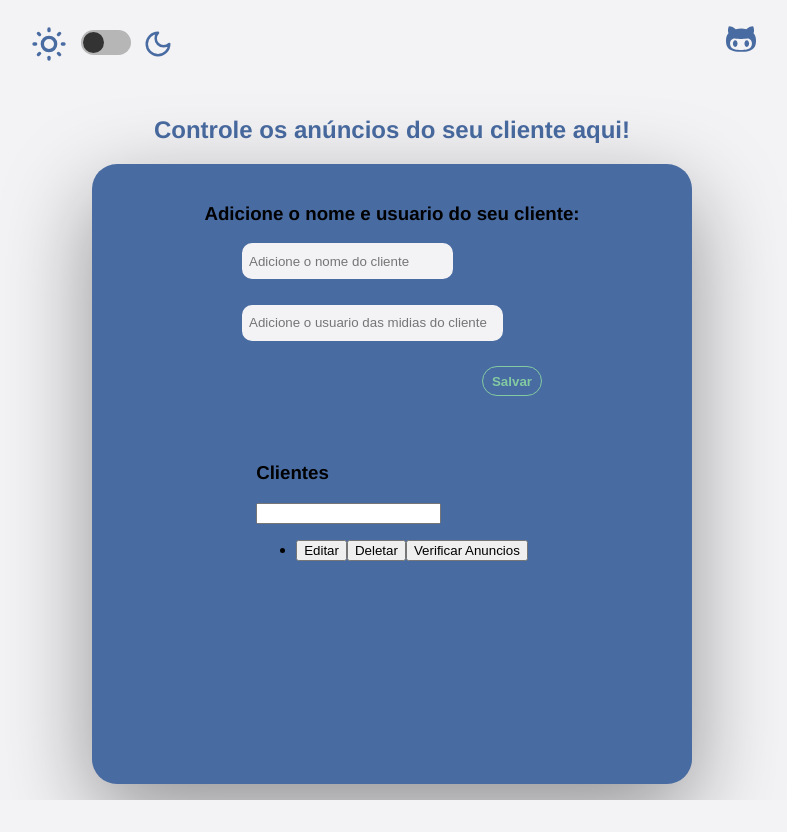
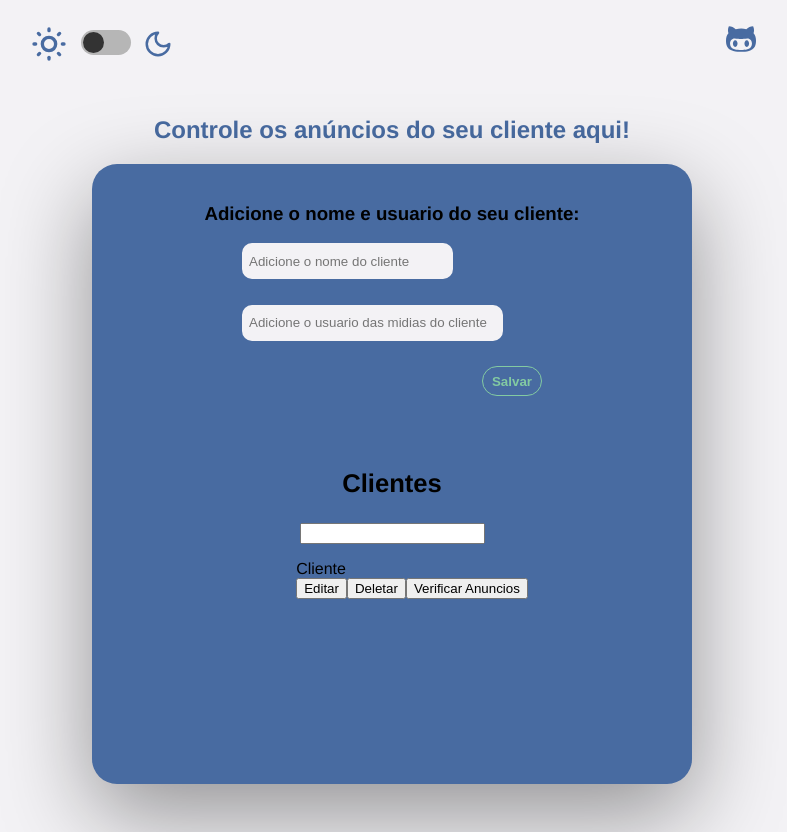
Before and after one commit to LukasLimalkl/trafego-front, a Next.js app: page / in a window 1280 px wide. Shown: the whole page, without its empty margins (248-1035 px from the left). Before the commit the page ends 800 px from the top, so only its background shows below. Built offline with nearby package versions, Linux system fonts and the light colour scheme.

Commit message:
feat: adding height to div

```diff
--- a/src/components/clientsForm/index.tsx
+++ b/src/components/clientsForm/index.tsx
@@ -11,6 +11,7 @@ export default function ClientsForm() {
         <form action="" className="all-clients">
           <ul className="ul-clients">
             <li className="list-clients">
+              <span>Cliente</span>
               <div className="button-box">
                 <button className="edit-button">Editar</button>
                 <button className="delete-button">Deletar</button>
--- a/src/components/clientsForm/styles.ts
+++ b/src/components/clientsForm/styles.ts
@@ -1,7 +1,20 @@
 import styled from 'styled-components';
 
 export const Container = styled.div`
-  display: flex;
-  justify-content: center;
-  flex-direction: column;
+  .box-clients {
+    display: flex;
+    justify-content: center;
+    align-items: center;
+    flex-direction: column;
+  }
+
+  .title-clients {
+    font-size: 1.6rem;
+  }
+
+  .all-clients {
+  }
+  li {
+    list-style: none;
+  }
 `;
--- a/src/components/mainBox/styles.ts
+++ b/src/components/mainBox/styles.ts
@@ -13,7 +13,7 @@ export const Container = styled.div`
 
   .box {
     width: 600px;
-    height: 600px;
+    min-height: 600px;
     background: ${(props) => props.theme.fontColor};
     display: flex;
     flex-direction: column;
@@ -21,5 +21,6 @@ export const Container = styled.div`
     padding-top: 20px;
     border-radius: 25px;
     box-shadow: rgba(0, 0, 0, 0.4) 0px 30px 90px;
+    margin-bottom: 3rem;
   }
 `;
```
